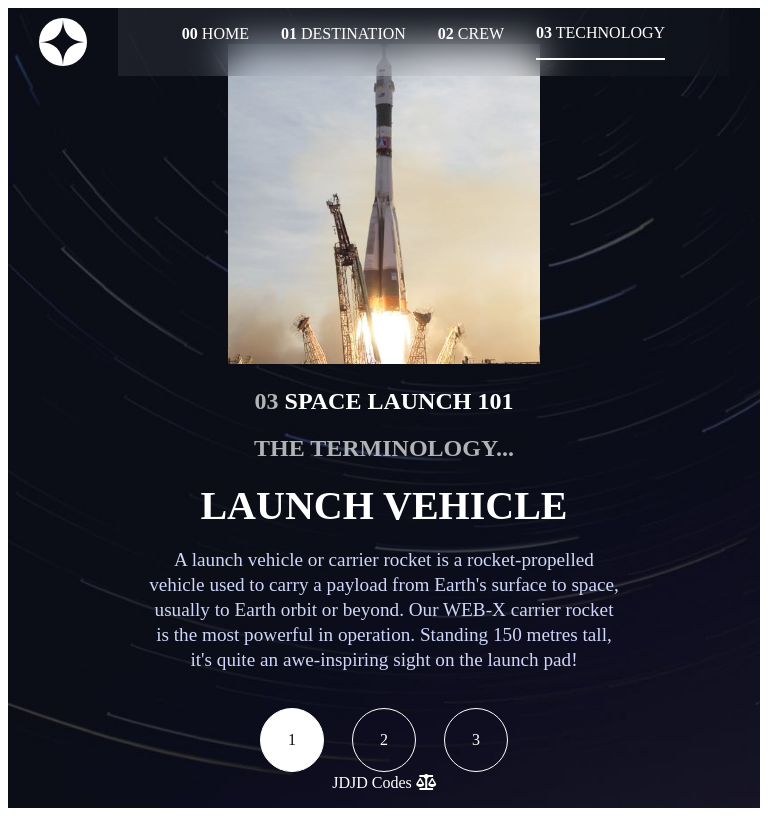
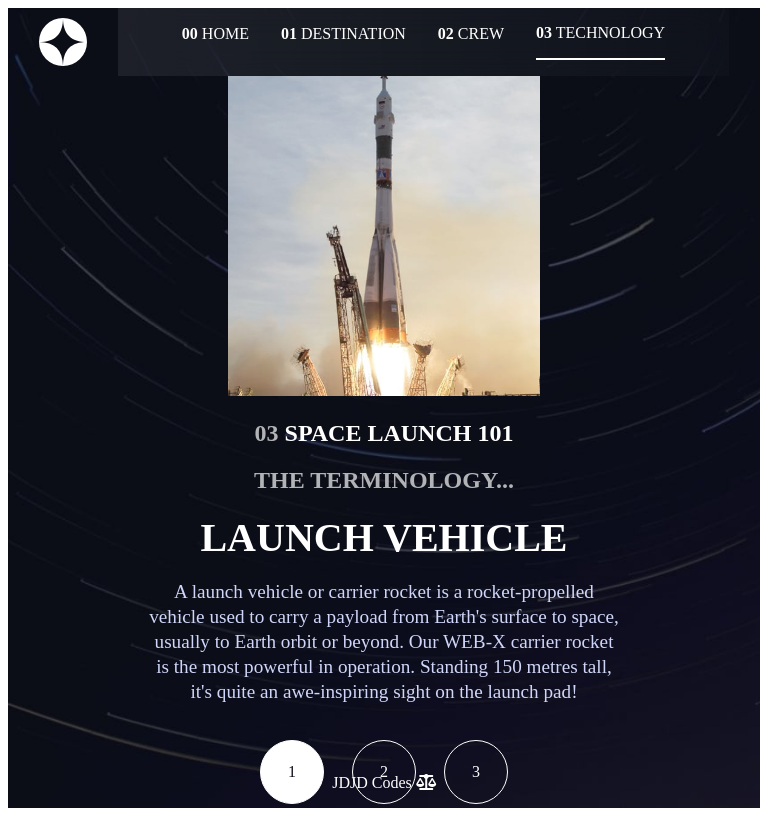
Before and after one commit to uconnwomensbball/SpaceTourismSite, a React (Vite) app: page /technology in a window 768 px wide. Built offline with nearby package versions, Linux system fonts and the light colour scheme; a web font is replaced by a local one.

Commit message:
2 Jan 26 - Styles: @mediaqueries

```diff
--- a/src/index.css
+++ b/src/index.css
@@ -409,7 +409,7 @@ footer{
         gap: 1.5rem;
         text-align: center;
         margin-top: 4rem;
-        margin-bottom: 4rem;
+        margin-bottom: 3rem;
 
     }
 
@@ -488,7 +488,8 @@ footer{
         flex-direction: column-reverse;
         text-align: center;
         gap: 0;
-        margin-top: 1rem;
+        margin-top: 8rem;
+        margin-bottom: 3rem;
     }
 
     .tech-details-div{
```
